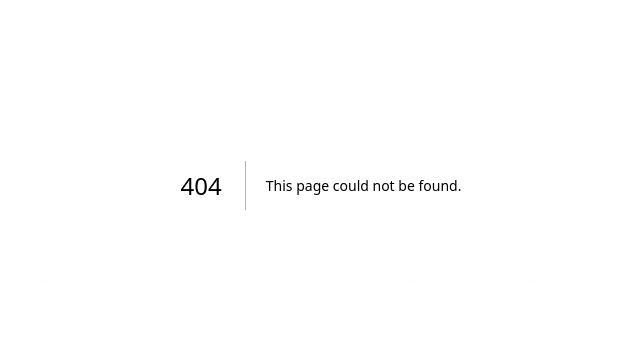
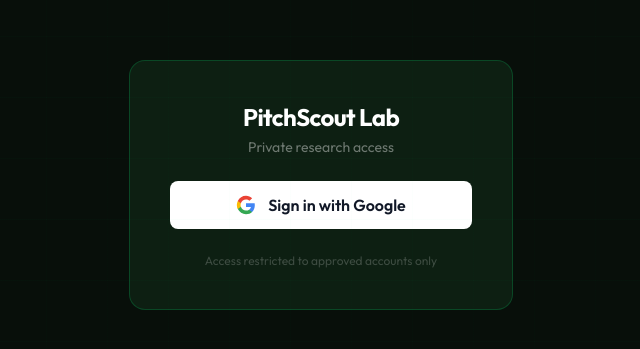
Before and after one commit to dpalmrit/scout.logi-2.0, a Next.js app: page /lab/login in a window 1280 px wide. Before the commit this address had no page. Shown: the part 215-564 px from the top of the page, without its empty margins (319-959 px from the left). Built offline with nearby package versions, Linux system fonts and the light colour scheme.

Commit message:
feat: add NextAuth Google OAuth with 3-email allowlist and /lab route protection

```diff
--- /dev/null
+++ b/app/api/auth/[...nextauth]/route.ts
@@ -0,0 +1,5 @@
+import NextAuth from 'next-auth'
+import { authOptions } from '@/lib/auth'
+
+const handler = NextAuth(authOptions)
+export { handler as GET, handler as POST }
--- /dev/null
+++ b/app/components/lab/SessionWrapper.tsx
@@ -0,0 +1,6 @@
+'use client'
+import { SessionProvider } from 'next-auth/react'
+
+export default function SessionWrapper({ children }: { children: React.ReactNode }) {
+  return <SessionProvider>{children}</SessionProvider>
+}
--- /dev/null
+++ b/app/lab/layout.tsx
@@ -0,0 +1,5 @@
+import SessionWrapper from '@/app/components/lab/SessionWrapper'
+
+export default function LabLayout({ children }: { children: React.ReactNode }) {
+  return <SessionWrapper>{children}</SessionWrapper>
+}
--- /dev/null
+++ b/app/lab/login/page.tsx
@@ -0,0 +1,28 @@
+'use client'
+import { signIn } from 'next-auth/react'
+
+export default function LoginPage() {
+  return (
+    <main className="min-h-screen flex items-center justify-center bg-[#080f0a]">
+      <div className="border border-[#00e676]/20 rounded-2xl p-10 flex flex-col items-center gap-6 w-full max-w-sm bg-[#0d1f12]">
+        <div className="text-center">
+          <h1 className="text-white font-bold text-2xl tracking-tight">PitchScout Lab</h1>
+          <p className="text-white/40 text-sm mt-1">Private research access</p>
+        </div>
+        <button
+          onClick={() => signIn('google', { callbackUrl: '/lab/dashboard' })}
+          className="flex items-center justify-center gap-3 bg-white text-gray-900 font-semibold px-6 py-3 rounded-lg hover:bg-gray-50 transition-colors w-full"
+        >
+          <svg className="w-5 h-5 shrink-0" viewBox="0 0 24 24">
+            <path fill="#4285F4" d="M22.56 12.25c0-.78-.07-1.53-.2-2.25H12v4.26h5.92c-.26 1.37-1.04 2.53-2.21 3.31v2.77h3.57c2.08-1.92 3.28-4.74 3.28-8.09z"/>
+            <path fill="#34A853" d="M12 23c2.97 0 5.46-.98 7.28-2.66l-3.57-2.77c-.98.66-2.23 1.06-3.71 1.06-2.86 0-5.29-1.93-6.16-4.53H2.18v2.84C3.99 20.53 7.7 23 12 23z"/>
+            <path fill="#FBBC05" d="M5.84 14.09c-.22-.66-.35-1.36-.35-2.09s.13-1.43.35-2.09V7.07H2.18C1.43 8.55 1 10.22 1 12s.43 3.45 1.18 4.93l2.85-2.22.81-.62z"/>
+            <path fill="#EA4335" d="M12 5.38c1.62 0 3.06.56 4.21 1.64l3.15-3.15C17.45 2.09 14.97 1 12 1 7.7 1 3.99 3.47 2.18 7.07l3.66 2.84c.87-2.6 3.3-4.53 6.16-4.53z"/>
+          </svg>
+          Sign in with Google
+        </button>
+        <p className="text-white/20 text-xs text-center">Access restricted to approved accounts only</p>
+      </div>
+    </main>
+  )
+}
--- /dev/null
+++ b/app/lab/page.tsx
@@ -0,0 +1,8 @@
+import { getServerSession } from 'next-auth'
+import { authOptions } from '@/lib/auth'
+import { redirect } from 'next/navigation'
+
+export default async function LabPage() {
+  const session = await getServerSession(authOptions)
+  redirect(session ? '/lab/dashboard' : '/lab/login')
+}
--- /dev/null
+++ b/lib/auth.ts
@@ -0,0 +1,27 @@
+import { NextAuthOptions } from 'next-auth'
+import GoogleProvider from 'next-auth/providers/google'
+
+export const ALLOWED_EMAILS = [
+  'dpalmer.it@gmail.com',
+  'scout.logi@gmail.com',
+  'lizzyp24@gmail.com',
+]
+
+export const authOptions: NextAuthOptions = {
+  providers: [
+    GoogleProvider({
+      clientId: process.env.GOOGLE_CLIENT_ID!,
+      clientSecret: process.env.GOOGLE_CLIENT_SECRET!,
+    }),
+  ],
+  callbacks: {
+    async signIn({ user }) {
+      return ALLOWED_EMAILS.includes(user.email ?? '')
+    },
+  },
+  pages: {
+    signIn: '/lab/login',
+    error: '/lab/login',
+  },
+  session: { strategy: 'jwt' },
+}
```
Also changed, not shown: middleware.ts (added, +9 -0 lines).
